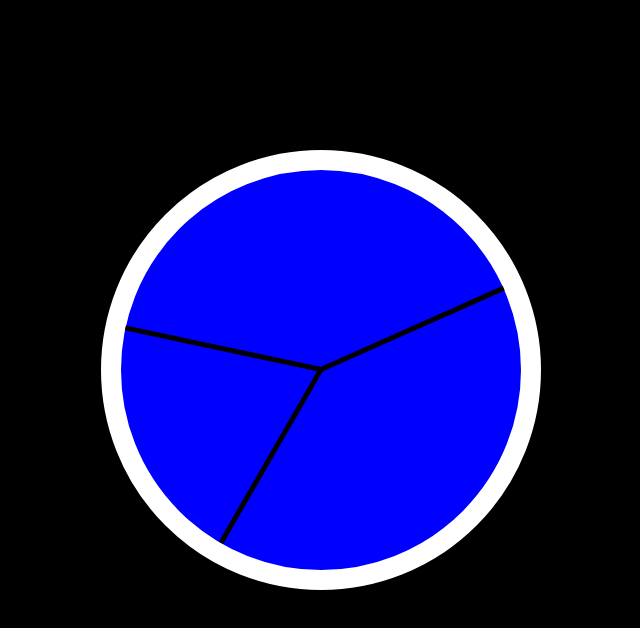
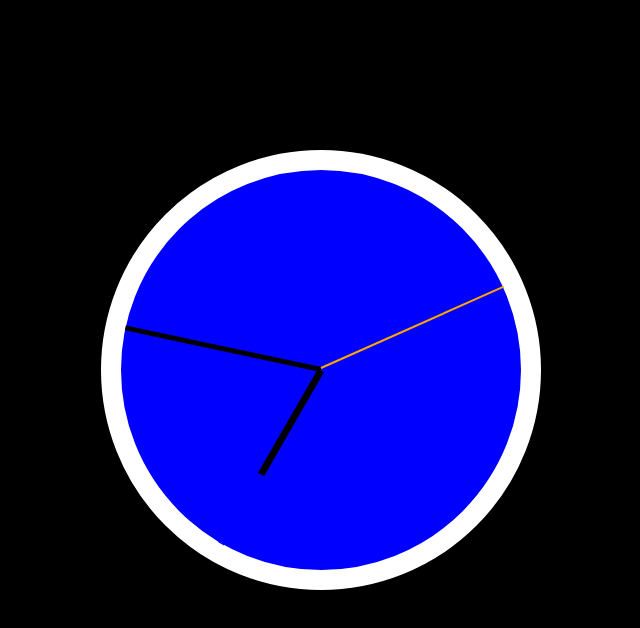
Before and after one commit to aetweedie/js30_clock, a plain HTML site: page index.html in a window 1280 px wide. Shown: the whole page, without its empty margins (319-959 px from the left). Drawn offline with Linux system fonts and the light colour scheme.

Commit message:
Fixed hands

```diff
--- a/index.html
+++ b/index.html
@@ -9,7 +9,9 @@
 
     <div class="clock">
       <div class="clock-face">
-        <div class="hand hour-hand"></div>
+        <div class="hand hour-hand">
+          <div class="hack"></div>
+        </div>
         <div class="hand min-hand"></div>
         <div class="hand second-hand"></div>
       </div>
--- a/master.css
+++ b/master.css
@@ -27,6 +27,24 @@ body {
   top: 50%;
   transform-origin: 100%;
   transform: rotate(90deg);
-  transition: all 0.05s;
+  transition: all 0.01s;
   transition-timing-function: cubic-bezier(0.84, -0.44, 0.18, 0.99);
 }
+
+.second-hand {
+  background-color: orange;
+  height: 2px;
+}
+
+.hour-hand {
+  height: 7px;
+  background-color: blue;
+}
+
+.hack {
+  height: 100%;
+  width: 60%;
+  position: relative;
+  background-color: black;
+  left: 40%;
+}
```
